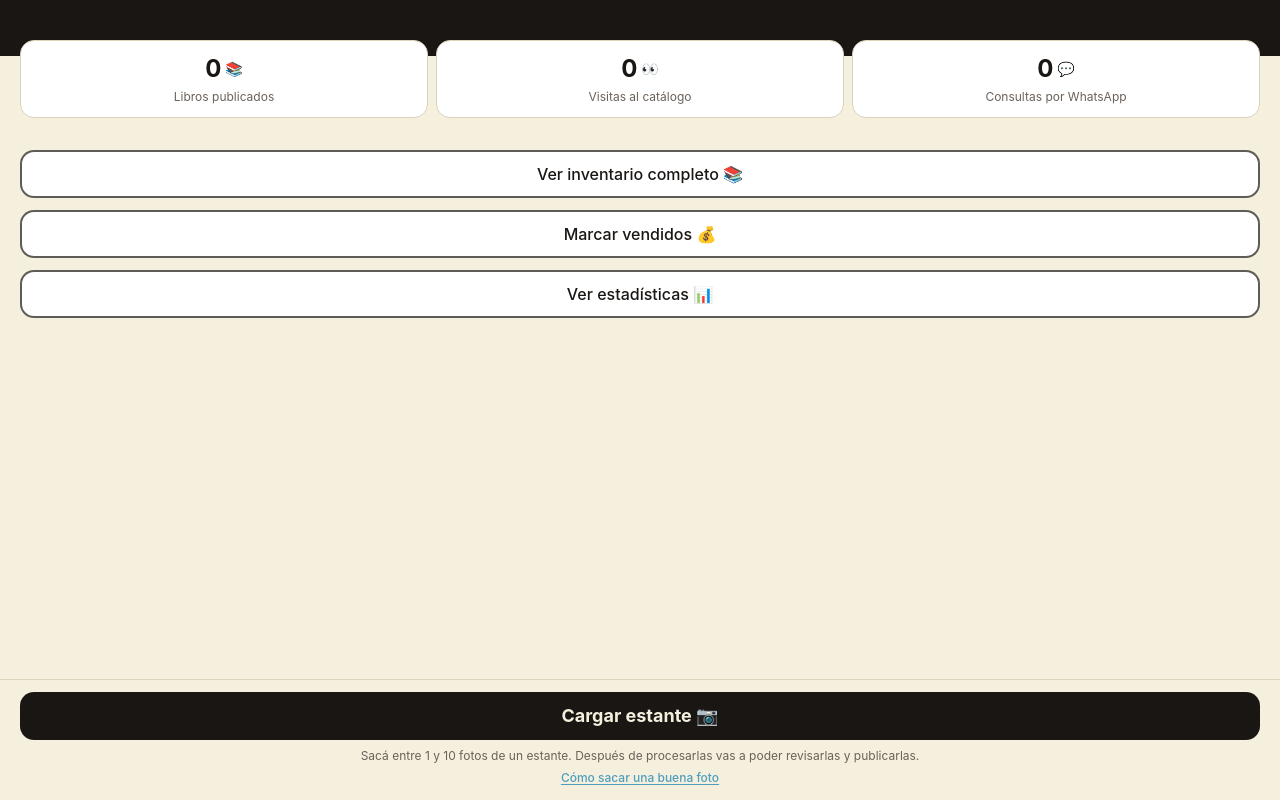
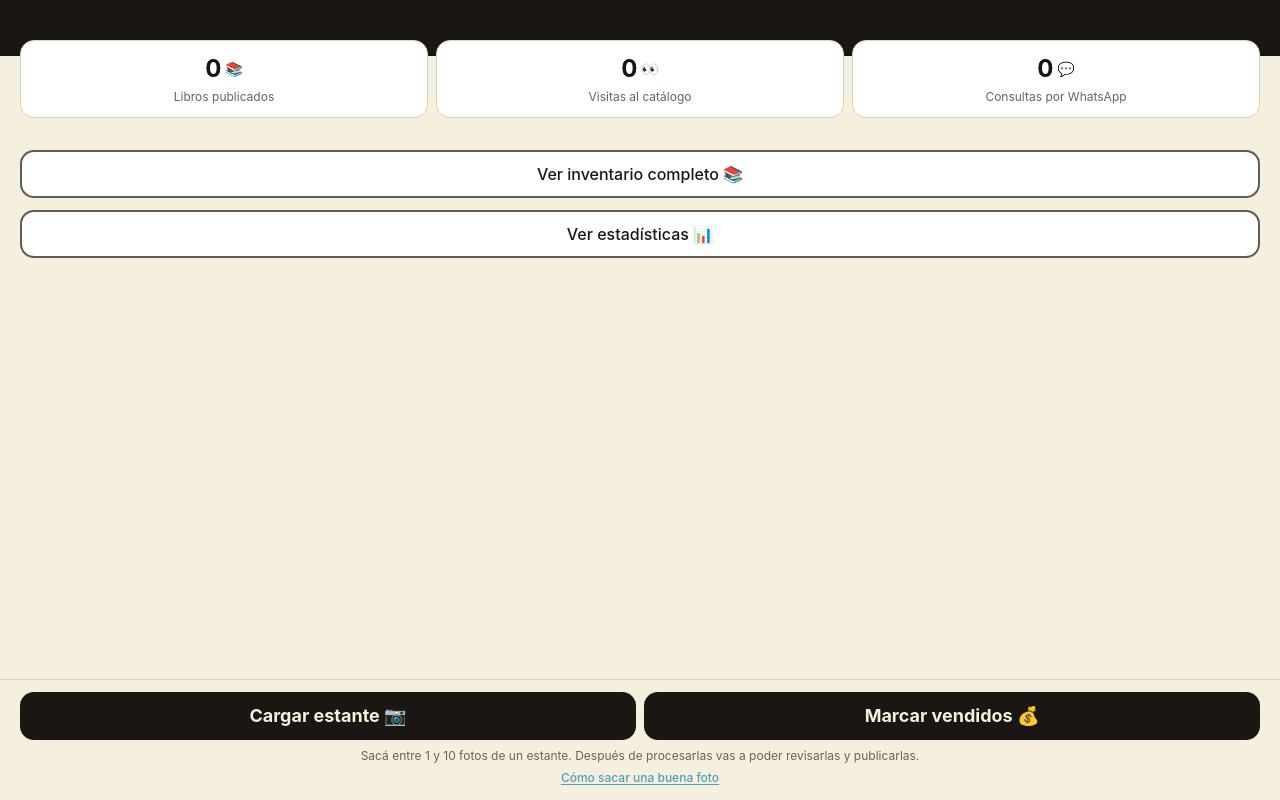
Before and after one commit to nvranco/librero, a FastAPI app: template app/templates/panel.html in a window 1280 px wide. Run offline with FastAPI, Linux system fonts and the light colour scheme; the template is opened without the code that fills it, so the values that code supplies are empty; parts of the project's set-up code (start-up, migrations or seed data) failed here and were passed over; some libraries are stand-ins or nearby versions.

Commit message:
Igualar jerarquia de Cargar estante y Marcar vendidos
Las dos acciones operativas mas frecuentes (ingresar libros / sacarlos)
pasan a vivir juntas en la barra fija de abajo, ambas con el mismo peso
visual, en vez de que "Marcar vendidos" fuera un link secundario mas
en el medio del panel.

```diff
--- a/app/templates/panel.html
+++ b/app/templates/panel.html
@@ -68,11 +68,6 @@
         Ver inventario completo 📚
       </a>
 
-      <a href="{{ url_vender }}"
-        class="tap btn-secundario w-full flex items-center justify-center rounded-xl2 font-medium">
-        Marcar vendidos 💰
-      </a>
-
       <a href="{{ url_metricas }}"
         class="tap btn-secundario w-full flex items-center justify-center rounded-xl2 font-medium">
         Ver estadísticas 📊
@@ -83,10 +78,16 @@
   <input id="input-fotos" type="file" accept="image/*" multiple class="hidden">
 
   <div class="fixed bottom-0 left-0 right-0 bg-crema/95 backdrop-blur-0 border-t border-borde px-5 py-3 safe-b">
-    <button id="btn-cargar" type="button"
-      class="tap btn-primario w-full rounded-xl2 font-bold text-lg">
-      Cargar estante 📷
-    </button>
+    <div class="grid grid-cols-2 gap-2">
+      <button id="btn-cargar" type="button"
+        class="tap btn-primario rounded-xl2 font-bold text-lg">
+        Cargar estante 📷
+      </button>
+      <a href="{{ url_vender }}"
+        class="tap btn-primario rounded-xl2 font-bold text-lg flex items-center justify-center text-center">
+        Marcar vendidos 💰
+      </a>
+    </div>
     <p class="text-center text-xs text-gris mt-2">Sacá entre 1 y 10 fotos de un estante. Después de procesarlas vas a poder revisarlas y publicarlas.</p>
     <button id="btn-ver-guia" type="button" class="w-full text-center text-xs text-celeste font-medium mt-1 underline underline-offset-2">
       Cómo sacar una buena foto
```
